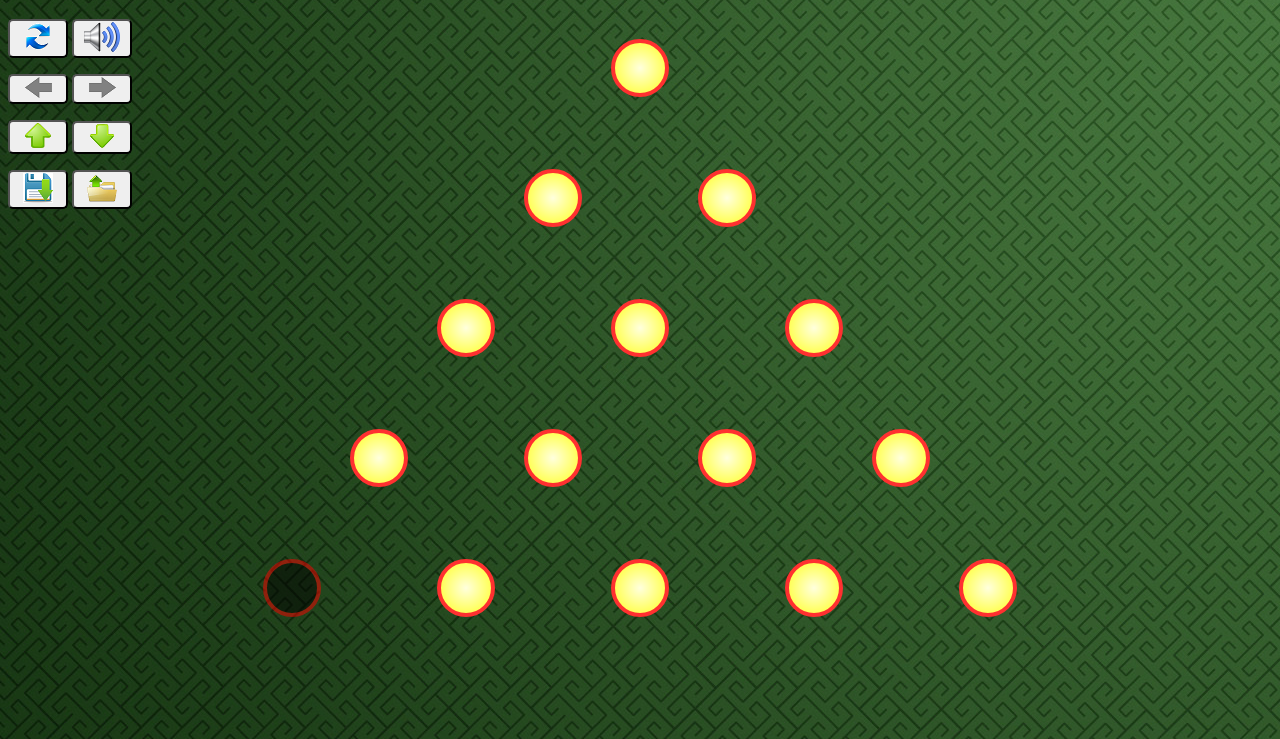
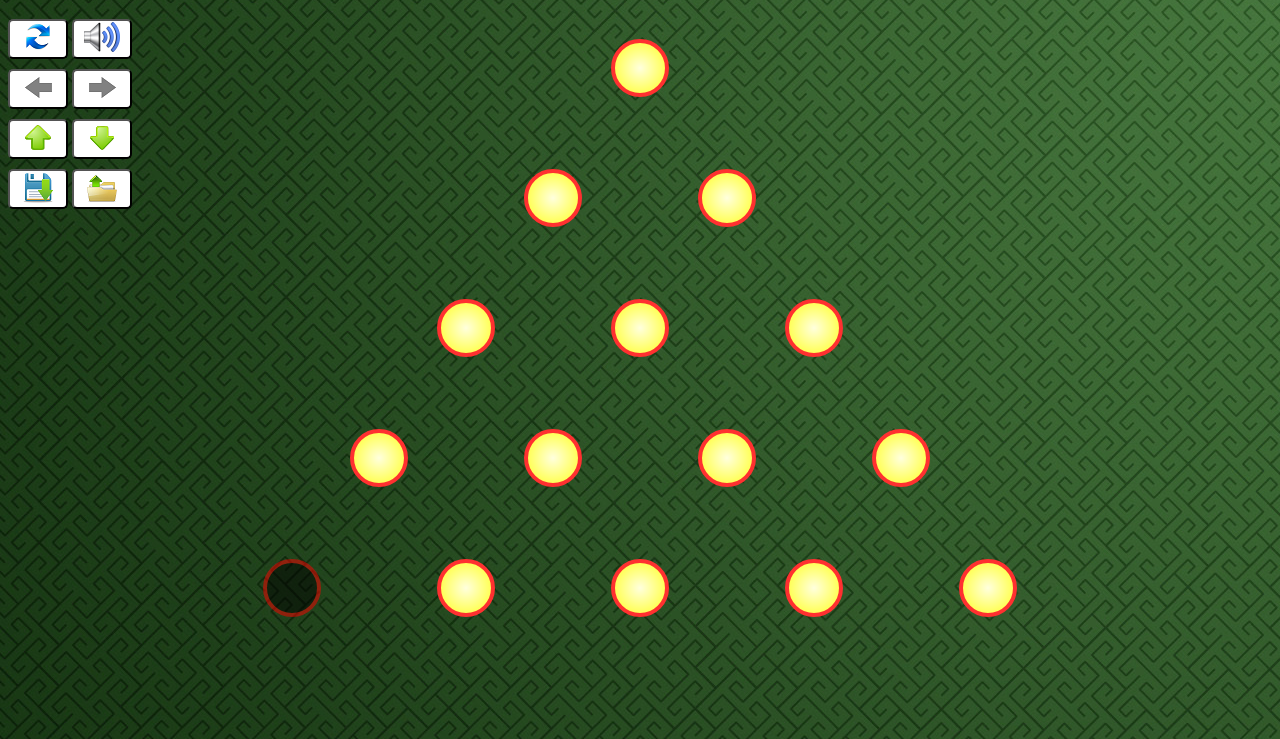
Before and after one commit to dmghub/triangle_self_checkers, a plain HTML site: page game.htm in a window 1280 px wide. Shown: the part 61-800 px from the top of the page. Drawn offline with Linux system fonts and the light colour scheme.

Commit message:
html remove tabs, update style of button

```diff
--- a/game.htm
+++ b/game.htm
@@ -1,15 +1,19 @@
 <!DOCTYPE html>
 <html>
 <head>
-    <!--  Author: Dmitriy Sharko   -->
-    <!--  Email : vakrot@gmail.com -->
+    <!-- Author: Dmitriy Sharko   -->
+    <!-- Email : vakrot@gmail.com -->
     <meta charset="utf-8">
     <title>Selfchess</title>
-
     <style>
 	h1 {
 	    color: rgb(90, 130, 180);
 	    font-style: italic;
+	}
+
+	p {
+	    margin-bottom: 10px;
+	    margin-top: 10px;
 	}
 
 	body {
@@ -19,6 +23,8 @@
 
 	button {
 	    width: 60px;
+	    height: 40px;
+	    background-color: white;
 	    border-radius: 5px;
 	}
 
@@ -60,15 +66,10 @@
         <h1>Triangle chess</h1>
         <p><button id="reset" onclick="refresh()"><img src="img/refresh.png"></button>
         <button id="audio" onclick="muteOnOff()"><img src="img/audio_enable.png"></button></p>
-	</div>
-	<div>
         <p><button id="undo" onclick="UndoRedo('undo')"><img src="img/nundo.png"></button>
-		   <button id="redo" onclick="UndoRedo('redo')"><img src="img/nredo.png"></button>
-		</p>
-
+        <button id="redo" onclick="UndoRedo('redo')"><img src="img/nredo.png"></button></p>
         <p><button id="up" onclick="levelUpDown('up')"><img src="img/up.png"></button>
         <button id="down" onclick="levelUpDown('down')"><img src="img/down.png"></button></p>
-
         <p><button id="save" onclick="saveGame()"><img src="img/save.png"></button>
         <button id="open" onclick="loadGame()"><img src="img/open.png"></button></p>
         <audio id="hit" src="audio/hit.wav"></audio>
```
Lines whose indentation alone changed are shown as unchanged.
